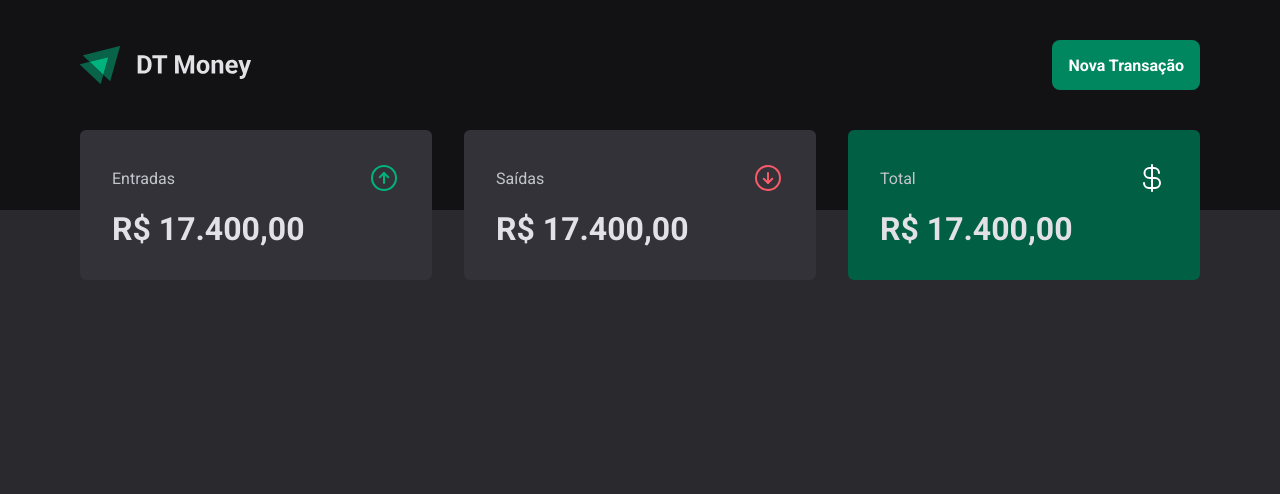
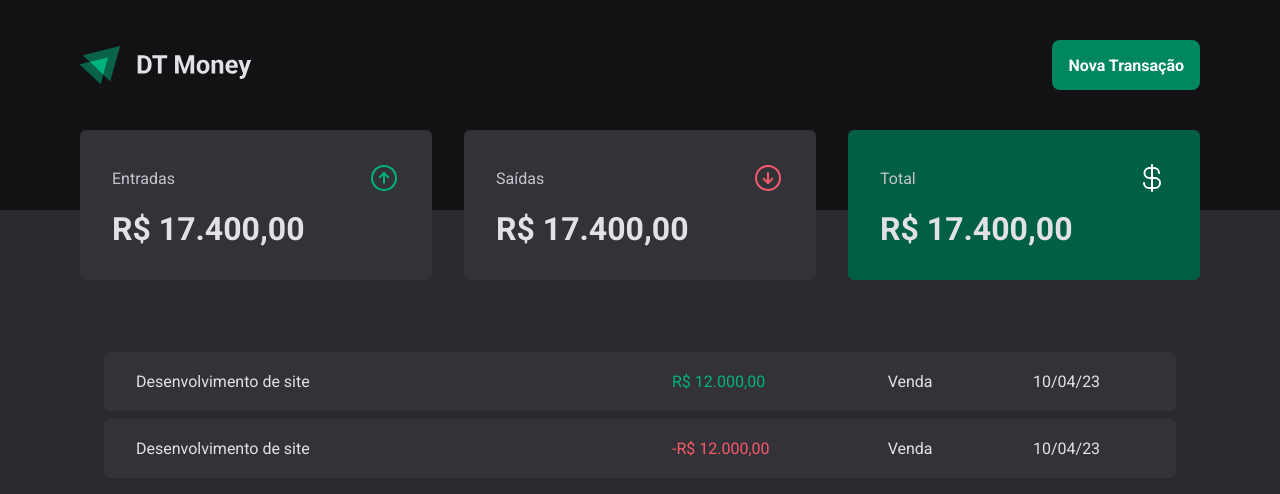
Before and after one commit to ThomasDixini/DTMoney, a React (Vite) app: page / in a window 1280 px wide. Shown: the top 494 px of the page. Built offline with nearby package versions, Linux system fonts and the light colour scheme.

Commit message:
TransactionsPage(feat): Visual e HTML da Tabela de transações criada

```diff
--- a/src/pages/Transactions/Transactions.tsx
+++ b/src/pages/Transactions/Transactions.tsx
@@ -1,11 +1,39 @@
 import { Header } from "../../components/Header/Header";
 import { Summary } from "../../components/Summary/index";
+import { PriceHighlight, TransactionsContainer, TransactionsTable } from "./styles";
 
 export function Transactions() {
     return (
         <>
             <Header />
             <Summary />
+
+            <TransactionsContainer>
+                <TransactionsTable>
+                        <tbody>
+                            <tr>
+                                <td width="50%"> Desenvolvimento de site </td>
+                                <td>
+                                    <PriceHighlight variant="income">
+                                        R$ 12.000,00
+                                    </PriceHighlight>
+                                </td>
+                                <td> Venda </td>
+                                <td> 10/04/23 </td>
+                            </tr>
+                            <tr>
+                                <td width="50%"> Desenvolvimento de site </td>
+                                <td>
+                                    <PriceHighlight variant="outcome">
+                                        -R$ 12.000,00
+                                    </PriceHighlight>
+                                </td>
+                                <td> Venda </td>
+                                <td> 10/04/23 </td>
+                            </tr>
+                        </tbody>
+                </TransactionsTable>
+            </TransactionsContainer>
         </>
     );
 }
--- /dev/null
+++ b/src/pages/Transactions/styles.ts
@@ -0,0 +1,35 @@
+import styled from "styled-components";
+
+export const TransactionsContainer = styled.main`
+    max-width: 1120px;
+    width: 100%;
+    margin: 4rem auto 0;
+    padding: 0 1.5rem;
+`
+export const TransactionsTable = styled.table`
+    width: 100%;
+    border-collapse: separate;
+    border-spacing: 0 0.5rem;
+
+    td {
+        padding: 1.25rem 2rem;
+        background-color: ${props => props.theme['gray-600']};
+
+        &:first-child {
+            border-top-left-radius: 6px;
+            border-bottom-left-radius: 6px;
+        }
+        &:last-child {
+            border-top-right-radius: 6px;
+            border-bottom-right-radius: 6px;
+        }
+    }
+`
+
+interface PriceHighlightProps {
+    variant: 'income' | 'outcome'
+}
+
+export const PriceHighlight = styled.span<PriceHighlightProps>`
+    color: ${props => props.variant == 'income' ? props.theme['green-300'] : props.theme['red-300']};
+`
```
